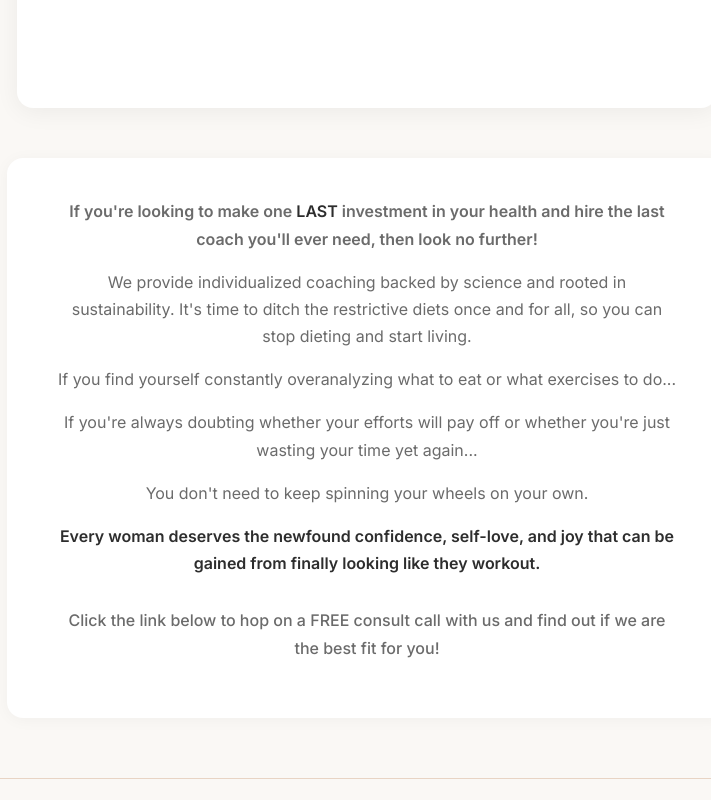
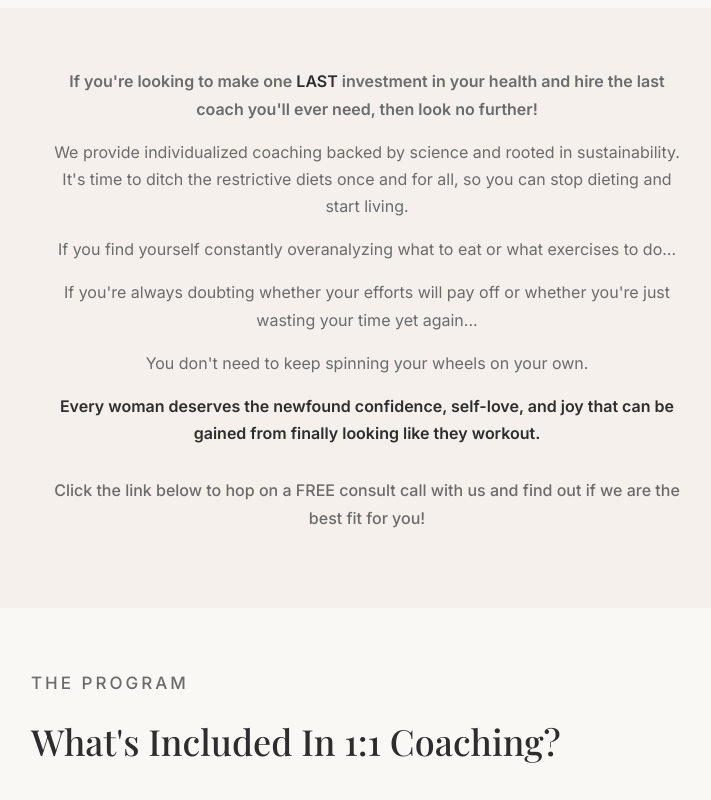
Before and after one commit to elevatehercoaching/home, a plain HTML site: page index.html in a window 1280 px wide. Shown: the part 920-1720 px from the top of the page, without its empty margins (273-984 px from the left). Drawn offline with nearby package versions, Linux system fonts and the light colour scheme; a script that the page names is missing.

Commit message:
Update index.html

```diff
--- a/index.html
+++ b/index.html
@@ -63,7 +63,7 @@
             font-weight: 500;
         }
 
-        /* Hero Section - Tighter spacing */
+        /* Hero Section */
         .hero {
             text-align: center;
             padding: 10px 0 30px;
@@ -79,7 +79,7 @@
             letter-spacing: -0.3px;
         }
 
-        /* Typeform - Centered and taller */
+        /* Typeform - Original size */
         .typeform-container {
             margin: 0 auto 50px;
             background: white;
@@ -87,18 +87,13 @@
             overflow: hidden;
             box-shadow: 0 4px 24px rgba(0,0,0,0.06);
             max-width: 700px;
-            display: flex;
-            justify-content: center;
         }
 
-        /* Intro Section - White box */
-        .intro-box {
-            background: white;
-            padding: 40px 48px;
-            border-radius: 16px;
-            margin: 0 auto 60px;
-            box-shadow: 0 2px 16px rgba(0,0,0,0.04);
-            max-width: 720px;
+        /* Intro Section - Light background, full width */
+        .intro-section {
+            background: #F5F0EB;
+            margin: 0 -24px;
+            padding: 60px 24px;
             text-align: center;
         }
 
@@ -110,14 +105,17 @@
             line-height: 1.5;
         }
 
-        .intro-box p {
+        .intro-section p {
             font-size: 16px;
             color: #6B6B6B;
             margin-bottom: 16px;
+            max-width: 640px;
+            margin-left: auto;
+            margin-right: auto;
             line-height: 1.7;
         }
 
-        .intro-box strong {
+        .intro-section strong {
             color: #2D2D2D;
             font-weight: 600;
         }
@@ -127,14 +125,7 @@
             color: #2D2D2D;
             margin-top: 30px;
             font-weight: 500;
-        }
-
-        /* Divider line */
-        .divider {
-            width: 60%;
-            height: 1px;
-            background: #E8D4C4;
-            margin: 60px auto;
+            margin-bottom: 0;
         }
 
         /* Content Sections */
@@ -279,7 +270,7 @@
             margin-bottom: 0;
         }
 
-        /* Coach Cards - Smaller text */
+        /* Coach Cards */
         .coach-card {
             background: white;
             padding: 48px;
@@ -449,10 +440,6 @@ margin-bottom: 14px;
                 font-size: 26px;
             }
 
-            .intro-box {
-                padding: 32px 24px;
-            }
-
             .section h2 {
                 font-size: 28px;
             }
@@ -492,21 +479,22 @@ font-size: 12px;
         </div>
     </nav>
 
-    <!-- Hero Section - Headline Only -->
+    <!-- Hero Section -->
     <section class="hero">
         <div class="container">
             <h1>Finally overcome your fitness plateau & learn exactly how to look and feel your best — restriction free</h1>
         </div>
     </section>
 
-    <!-- Typeform Embed - Centered and Full Height -->
+    <!-- Typeform Embed - Original size -->
     <div class="typeform-container">
-        <div data-tf-widget="BniUdWel" data-tf-opacity="100" data-tf-iframe-props="title=Elevate Her Application" data-tf-transitive-search-params data-tf-medium="snippet" style="width:100%;height:750px;"></div>
+        <div data-tf-widget="BniUdWel" data-tf-opacity="100" data-tf-iframe-props="title=Elevate Her Application" data-tf-transitive-search-params data-tf-medium="snippet" style="width:100%;height:600px;"></div>
         <script src="//embed.typeform.com/next/embed.js"></script>
     </div>
 
-    <!-- Intro Section - White Box -->
-    <div class="intro-box">
+    <!-- Intro Section - Light background, full width -->
+    <section class="intro-section">
+        <div class="container">
             <p class="intro-lead">If you're looking to make one <strong>LAST</strong> investment in your health and hire the last coach you'll ever need, then look no further!</p>
 
             <p>We provide individualized coaching backed by science and rooted in sustainability. It's time to ditch the restrictive diets once and for all, so you can stop dieting and start living.</p>
@@ -521,9 +509,7 @@ font-size: 12px;
 
             <p class="intro-cta">Click the link below to hop on a FREE consult call with us and find out if we are the best fit for you!</p>
         </div>
-
-    <!-- Divider Line -->
-    <div class="divider"></div>
+    </section>
 
     <!-- What's Included -->
     <section class="section" id="coaching">
@@ -551,7 +537,6 @@ font-size: 12px;
         <div class="container">
             <p class="section-label">The Curriculum</p>
             <h2>Inside Look At Our 12 Week Course</h2>
-
 <p>Education is freedom. Before joining, client's struggle to successfully navigate their fitness journey on their own because they don't know what to do or how to do it for themselves. We put a stop to the cycle by educating our girls on all things what, how, and WHY.</p>
 
             <div class="module-grid">
@@ -618,14 +603,15 @@ font-size: 12px;
                 <p>I am the head coach and owner behind Elevate Her. My WHY behind this program stems from more than just passion, it comes from lived experience.</p>
 
                 <p>Looking back at where I started, I wasted years of my time, energy, and confidence chasing quick fixes — all for what I thought was the only way to achieve the body of my dreams.</p>
+<p>Yet because my methods were never sustainable to begin with, any progress I made as a result was equally as temporary. And although I restricted, sacrificed, and said no more times than I could count for YEARS, I had little to no progress to show for it.</p>
 
-                <p>Yet because my methods were never sustainable to begin with, any progress I made as a result was equally as temporary. And although I restricted, sacrificed, and said no more times than I could count for YEARS, I had little to no progress to show for it.</p>
+                <p>What I've come to realize now is that I wasn't lacking more discipline or willpower... I was simply following strategies designed for short term results, not long term success.</p>
 
                 <p>In 2021 I finally made a decision to put an end to that cycle. To stop chasing "skinny at all costs" and instead build a body and lifestyle I could maintain with freedom and confidence.</p>
 
                 <p>Fast forward to 2025, I'm beyond grateful to have not only transformed my own approach but to now hold the skillset, experience, and knowledge to help other women avoid making the same mistakes I did.</p>
 
-                <p>Real life and real results CAN coexist peacefully without compromise, and that's what we're here to show you!.</p>
+                <p>Because Elevate Her isn't about throwing another diet your way. It's about proving that you don't have to cut out the foods you love, spend endless hours in the gym, or sacrifice your sanity just to see results. What you actually need is structure, education, and accountability that teaches you how real life and real results can coexist without compromise.</p>
             </div>
 
             <h2 style="margin-top: 60px;">Meet Our Assistant Coach</h2>
@@ -655,6 +641,7 @@ font-size: 12px;
             <p>Our mission behind <strong>Elevate Her</strong> is to challenge the status quo. Instead of enrolling women with a goal of keeping them under our wing for life, we enable them to finally take control and remain confident in the decisions they'll make when it comes to their own health and fitness journey.</p>
 
             <p>Simply put, we teach you how to fish instead of just giving you the fish.</p>
+
             <p>We do this by empowering women of all backgrounds to...</p>
 
             <ul class="mission-list">
@@ -700,6 +687,7 @@ font-size: 12px;
                 <p>Mikaela came to us looking to educate herself on how to improve her eating habits and overall health for the better. After significant amounts of restriction and trial and error, she knew her current protocols prior to coaching would not be sustainable in the long run.</p>
                 <p>1-on-1 coaching for Mikaela simplified her life and allowed her to find what works for her. It enabled her to take the guesswork out of what she needs to do in and out of the gym so that she could in turn prioritize her studies, establish a good work/life balance, mitigate feelings of gym intimidation, and truly trust that her efforts were moving the needle forward.</p>
             </div>
+
             <div class="testimonial">
                 <h3>Taylor B.</h3>
                 <p>"I loved how my coach was always so caring and positive even when I had some setbacks. Really helped me keep a positive outlook on things and motivated me to be better. She explained every change you made and always provided helpful suggestions when needed."</p>
```
Lines whose indentation alone changed are shown as unchanged.
